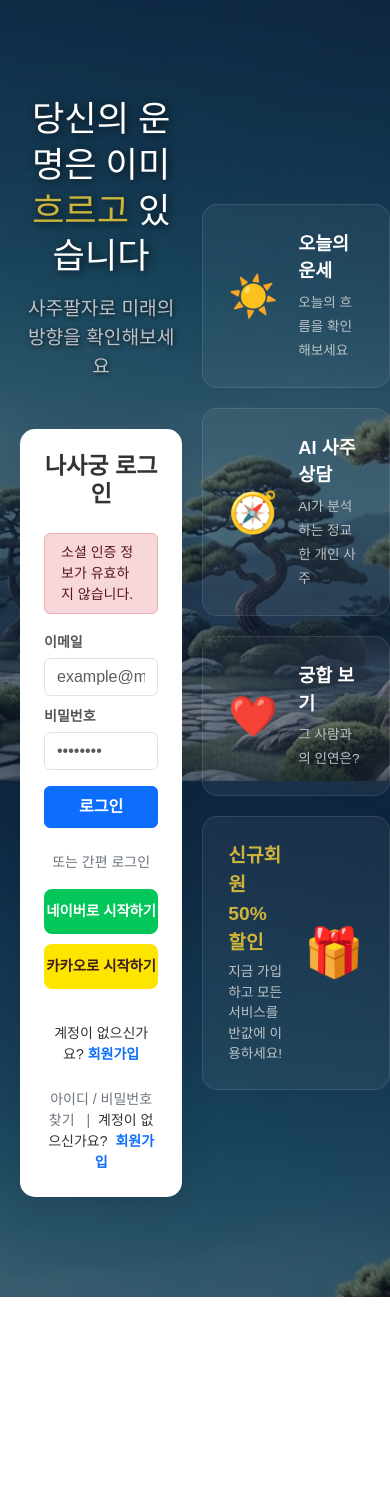
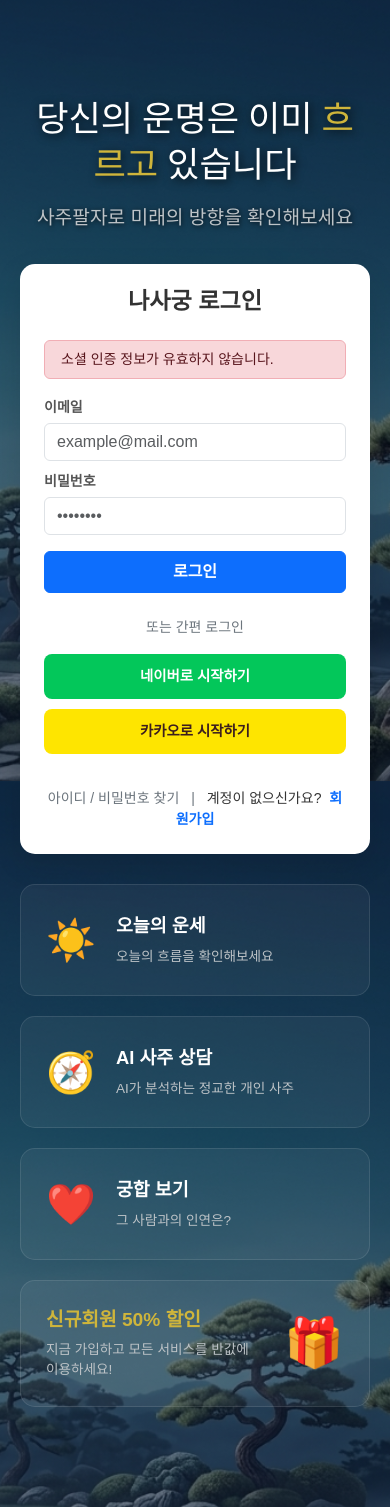
Before and after one commit to KevinSoh1/Nasagung, a FastAPI app: page /callback in a window 390 px wide. Shown: the part 63-1570 px from the top of the page. Before the commit the page ends 1360 px from the top, so only its background shows below. Run offline with FastAPI, Linux system fonts and the light colour scheme; data that the repository does not hold is empty.

Commit message:
Update login.html

```diff
--- a/templates/login.html
+++ b/templates/login.html
@@ -35,11 +35,22 @@
 
         body { font-family: 'Pretendard', sans-serif; background: var(--bg-dark); color: var(--white); overflow-x: hidden; }
 
-        /* register.html의 .reg-card 규격과 완전 일치하도록 동기화 */
+        /* 💡 메인 컨텐츠 나란히 배치 레이아웃 (로그인카드 + 퀵메뉴) */
+        .main-content-layout {
+            display: flex;
+            align-items: flex-start;
+            justify-content: center;
+            gap: 30px;
+            width: 100%;
+            margin-top: 2rem;
+        }
+
+        /* 로그인 카드 스타일 */
         .login-card {
+            flex: 1;
             max-width: 450px;     /* 가독성을 위해 로그인 화면에 최적화된 너비 유지 */
             width: 100%;
-            margin: 0 auto;       /* 가로 정중앙 정렬 */
+            margin: 0;           /* 레이아웃 내부 정렬을 위해 외부 margin 제거 */
             padding: 2.5rem 2rem;
             border-radius: 15px;
             border: none;
@@ -116,7 +127,9 @@
         .btn-submit { background: var(--accent-gold); color: #000; border: none; padding: 15px; border-radius: 8px; font-size: 1.1rem; font-weight: 700; width: 100%; cursor: pointer; transition: 0.3s; margin-top: 10px; }
         .btn-submit:hover { background: #b89e2b; transform: translateY(-2px); }
 
-        .quick-menu { flex: 0.8; display: flex; flex-direction: column; gap: 20px; }
+        /* 💡 퀵메뉴 아이템 레이아웃 */
+        #quick-Menu { flex: 0.8; max-width: 450px; width: 100%; }
+        .quick-menu { display: flex; flex-direction: column; gap: 20px; }
         .quick-item { background: rgba(255, 255, 255, 0.05); border: 1px solid rgba(255, 255, 255, 0.1); padding: 25px; border-radius: 15px; display: flex; align-items: center; gap: 20px; cursor: pointer; transition: 0.3s; text-decoration: none; }
         .quick-item:hover { background: rgba(255, 255, 255, 0.1); transform: translateX(5px); border-color: var(--accent-gold); }
         .q-icon { font-size: 2.5rem; }
@@ -129,7 +142,7 @@
         .promo-text p { font-size: 0.85rem; color: var(--text-muted); margin: 0; }
         .promo-gift { font-size: 3rem; }
 
-        .intro-text { text-align: center; margin-bottom: 40px; }
+        .intro-text { text-align: center; margin-bottom: 20px; }
         .intro-text h1 { font-family: 'Noto Serif KR', serif; font-size: 3.2rem; line-height: 1.3; margin-bottom: 15px; text-shadow: 2px 2px 10px rgba(0,0,0,0.8); }
         .intro-text .highlight { color: var(--accent-gold); }
         .intro-text p { color: var(--text-muted); font-size: 1.2rem; text-shadow: 1px 1px 5px rgba(0,0,0,0.8); }
@@ -140,8 +153,15 @@
             border-radius: 4px; font-size: 1rem; background-color: #f7f3eb;
         }
 
+        /* 💡 태블릿 및 모바일 반응형 처리 */
         @media (max-width: 992px) {
-            .main-content-layout { flex-direction: column; }
+            .main-content-layout {
+                flex-direction: column;
+                align-items: center;
+            }
+            #quick-Menu {
+                max-width: 450px;
+            }
             .hero { height: auto; padding: 120px 0 60px; }
             .intro-text h1 { font-size: 2.2rem; }
         }
@@ -158,7 +178,9 @@
             <p>사주팔자로 미래의 방향을 확인해보세요</p>
         </section>
 
-        <div class="card login-card p-4 mt-5">
+        <!-- 💡 로그인 카드와 퀵메뉴를 가로 나란히 감싸는 컨테이너 -->
+        <div class="main-content-layout">
+            <div class="card login-card p-4">
                 <h3 class="text-center fw-bold mb-4">나사궁 로그인</h3>
 
                 <!-- 💡 로그인 실패 시 에러 메시지 상자 출력 -->
@@ -185,29 +207,19 @@
                 <button type="button" onclick="loginWithKakao()" class="btn-social btn-kakao">카카오로 시작하기</button>
 
                 <div class="text-center mt-4 small">
-                계정이 없으신가요? <a href="/register" class="text-decoration-none text-primary fw-bold">회원가입</a>
-            </div>
-            <!-- login.html 하단 영역 수정 -->
-            <div class="text-center mt-4 small">
                     <a href="/findAccount" class="text-decoration-none text-muted">아이디 / 비밀번호 찾기</a>
-                    <span class="mx-2 text-muted">|</span>계정이 없으신가요?
+                    <span class="mx-2 text-muted">|</span>
+                    계정이 없으신가요?
                     <a href="/register" class="text-decoration-none text-primary fw-bold ms-1">회원가입</a>
                 </div>
             </div>
-    </div>
-    <!-- ?? JS로 quickMenu.html을 불러와서 div 안에 삽입
-    			<script>
-        			fetch('quickMenu.html')
-            		.then(response => response.text())
-            		.then(data => {
-                		document.getElementById('quick-Menu').innerHTML = data;
-            		});
-    			</script>
-			-->
+
+            <!-- 💡 로그인 카드 바로 옆에 퀵메뉴 위치 -->
             <div id="quick-Menu">
                 {% include 'quckMenu.html' %}
             </div>
-
+        </div>
+    </div>
 </main>
 
 <script>
```
Lines whose indentation alone changed are shown as unchanged.
